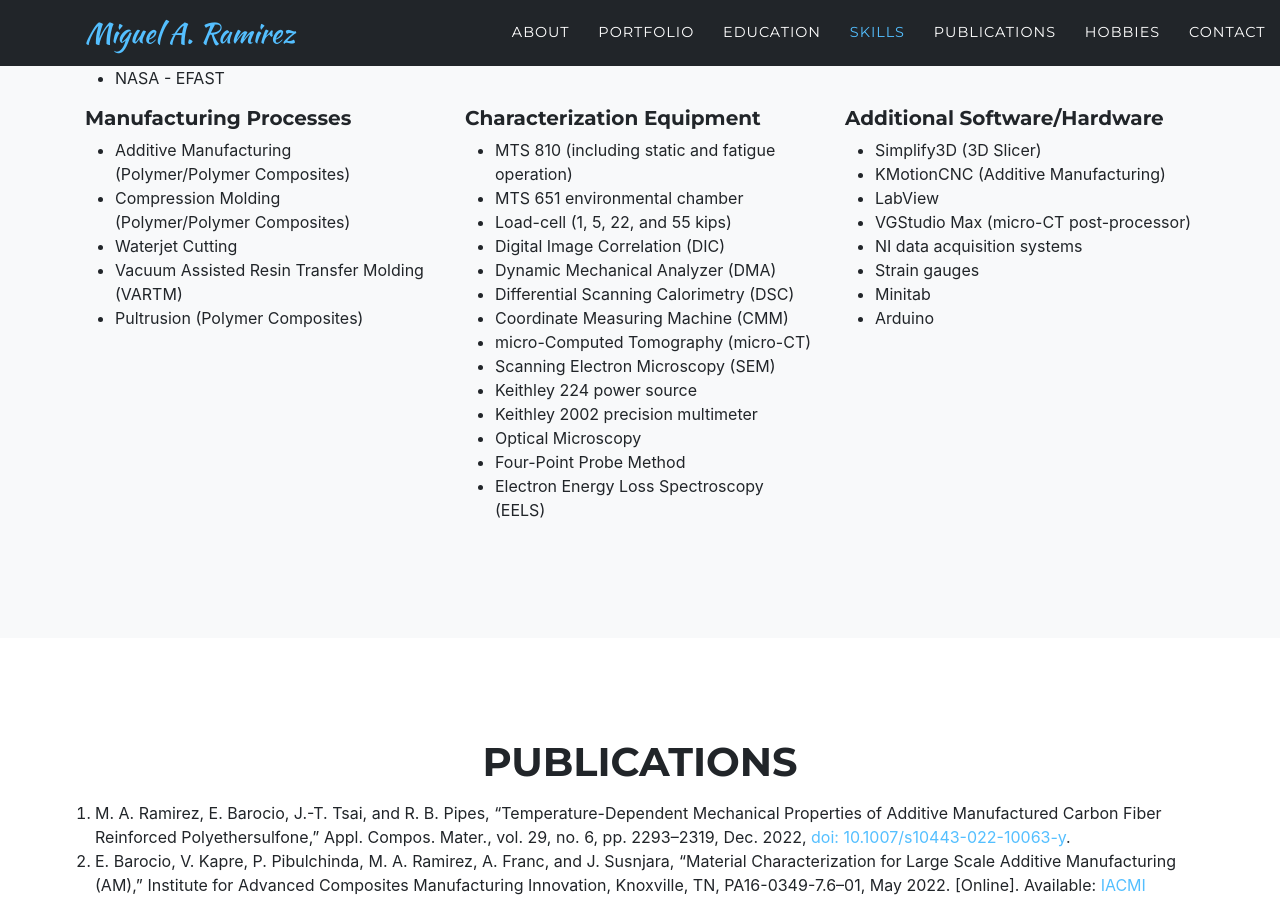
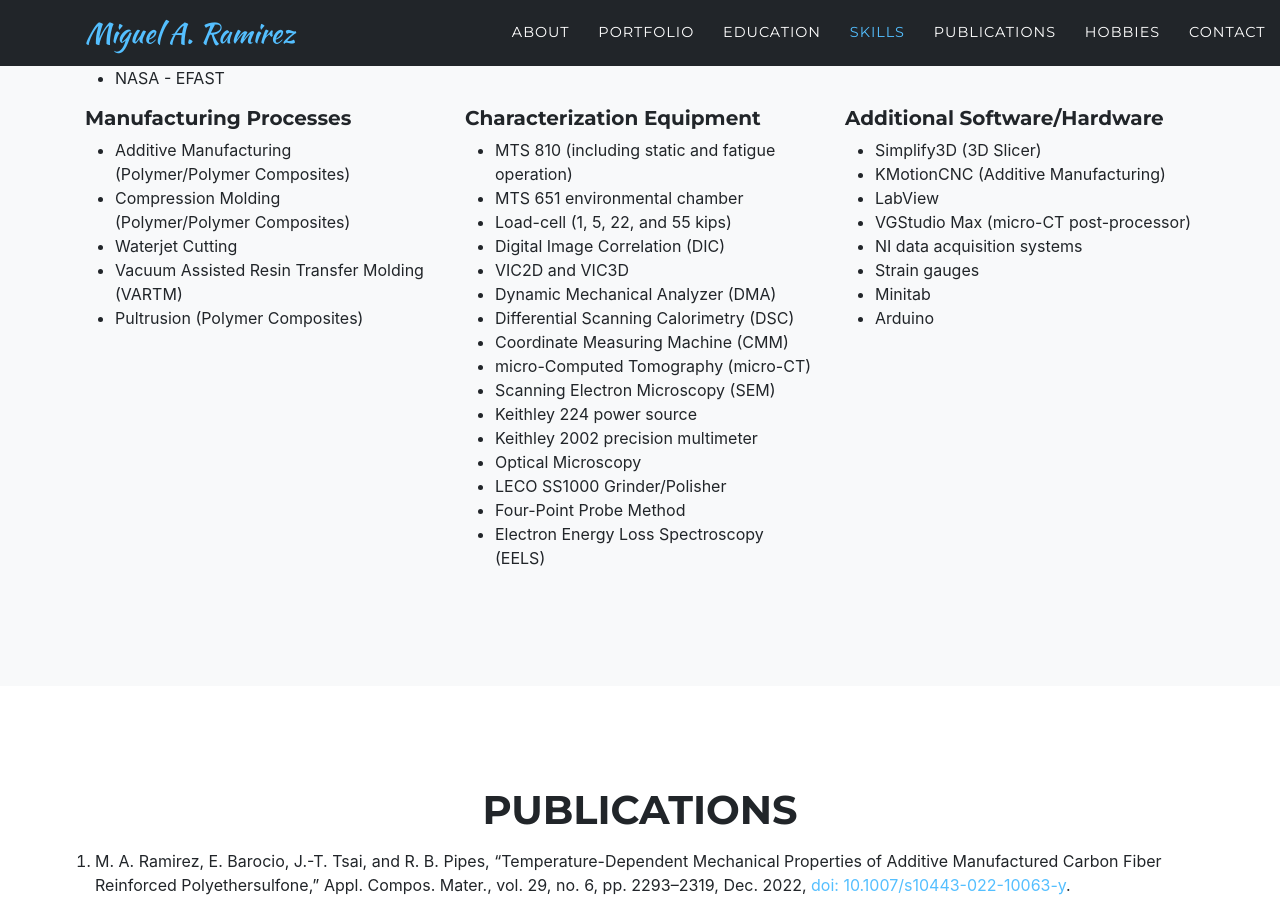
Before and after one commit to mramirez975/mramirez975.github.io, a Jekyll site: the page built from index.md, in a window 1280 px wide and 900 px high, scrolled down 6070 px. Built offline with Jekyll 4.4.1, drawn with Linux system fonts in a browser that asks for light colours; some web fonts are replaced.

Commit message:
updated skills

```diff
--- a/_includes/additions/skills.html
+++ b/_includes/additions/skills.html
@@ -63,6 +63,7 @@
             <li>MTS 651 environmental chamber</li>
             <li>Load-cell (1, 5, 22, and 55 kips)</li>
             <li>Digital Image Correlation (DIC)</li>
+            <li>VIC2D and VIC3D</li>
             <li>Dynamic Mechanical Analyzer (DMA)</li>
             <li>Differential Scanning Calorimetry (DSC)</li>
             <li>Coordinate Measuring Machine (CMM)</li>
@@ -71,6 +72,7 @@
             <li>Keithley 224 power source</li>
             <li>Keithley 2002 precision multimeter</li>
             <li>Optical Microscopy</li>
+            <li>LECO SS1000 Grinder/Polisher</li>
             <li>Four-Point Probe Method</li>
             <li>Electron Energy Loss Spectroscopy (EELS)</li>
           </ul>
```
